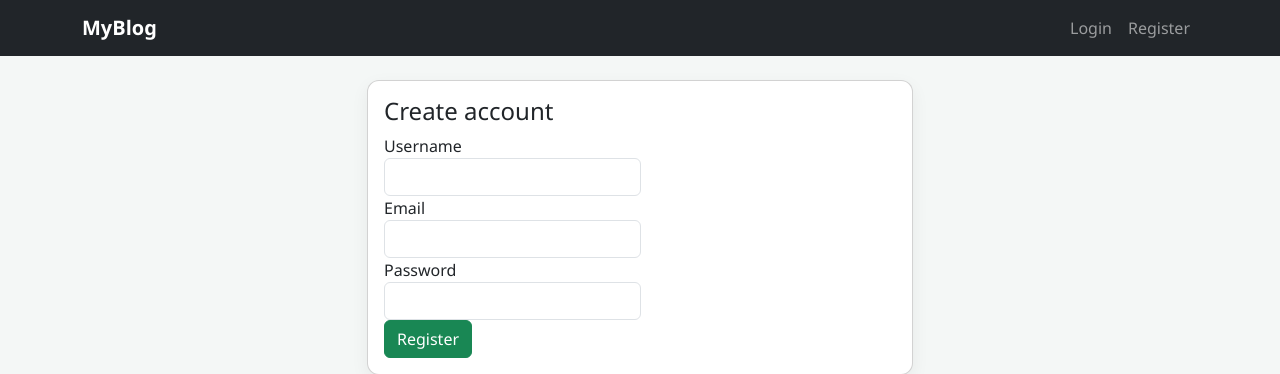
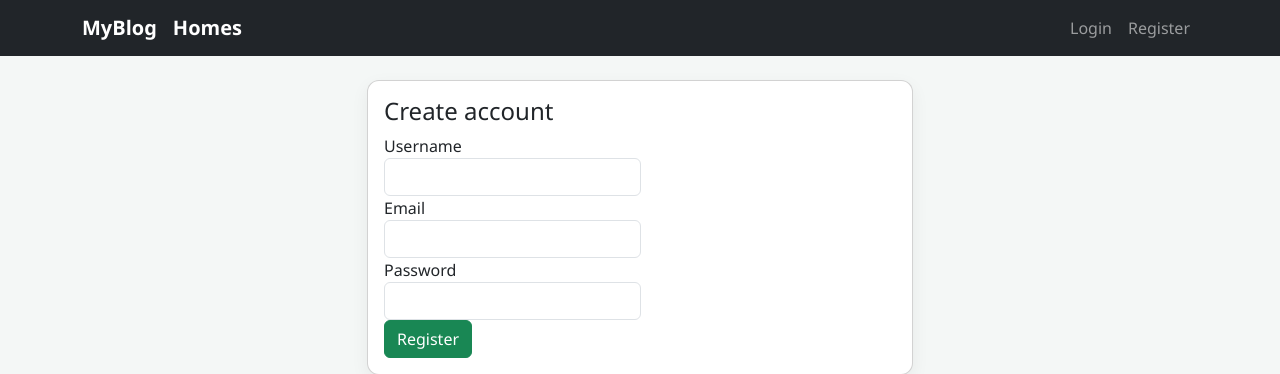
Before and after one commit to kinkidyy/flask-fullblog, a Flask app: template app/templates/auth/register.html in a window 1280 px wide. Shown: the top 374 px of the page. Run offline with Flask 3, Linux system fonts and the light colour scheme; the template is opened without the code that fills it: most values are stand-ins (such as "Sample title", 1, 10 or a date in 2020).

Commit message:
added menu

```diff
--- a/app/templates/base.html
+++ b/app/templates/base.html
@@ -41,6 +41,7 @@
 <nav class="navbar navbar-expand-lg navbar-dark bg-dark mb-4">
     <div class="container">
         <a class="navbar-brand" href="{{ url_for('blog.index') }}">MyBlog</a>
+        <a class="navbar-brand" href="{{ url_for('blog.index') }}">Homes</a>
         <button class="navbar-toggler" type="button" data-bs-toggle="collapse" data-bs-target="#navbarNav"
                 aria-controls="navbarNav" aria-expanded="false" aria-label="Toggle navigation">
             <span class="navbar-toggler-icon"></span>
```
